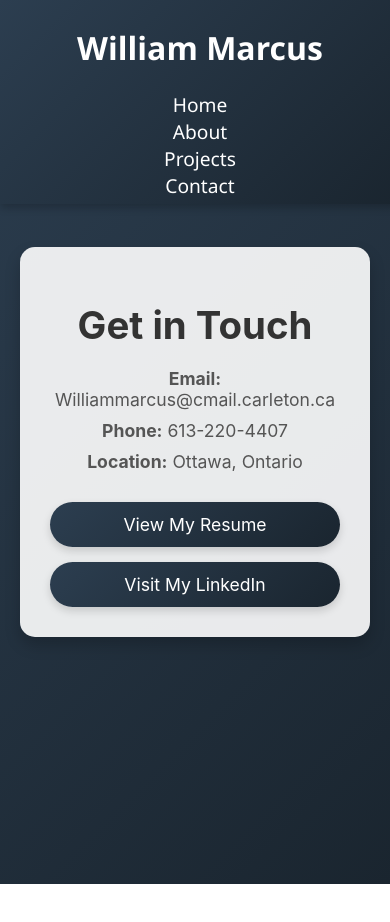
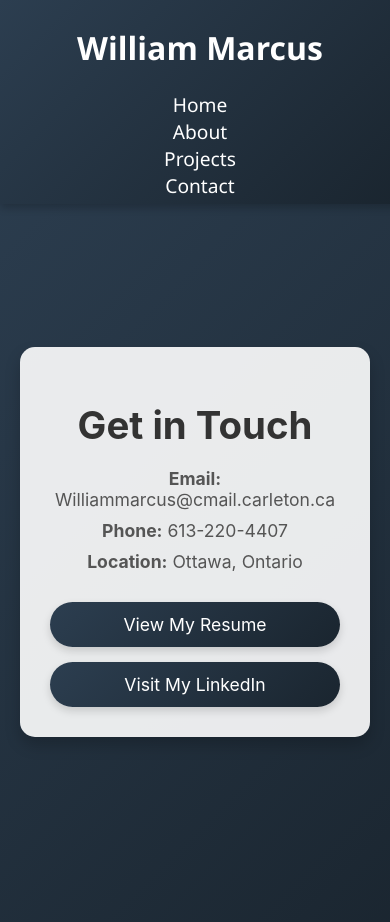
Before and after one commit to WillMarcuss/Website, a React (Create React App) app: page /contact in a window 390 px wide. Shown: the top 922 px of the page. Before the commit the page ends 884 px from the top, so only its background shows below. Built offline with nearby package versions, Linux system fonts and the light colour scheme.

Commit message:
Fixed css for contact page on mobile

```diff
--- a/src/pages/Contact.module.css
+++ b/src/pages/Contact.module.css
@@ -81,4 +81,8 @@
   .contactInfo {
     font-size: 1.1em;
   }
+
+  .container {
+    margin-top: 100px;
+  }
 }
```
